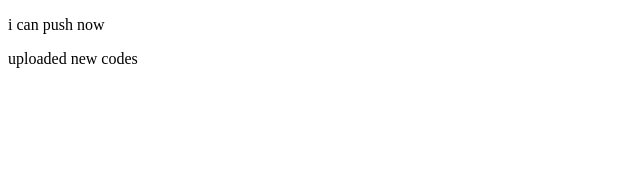
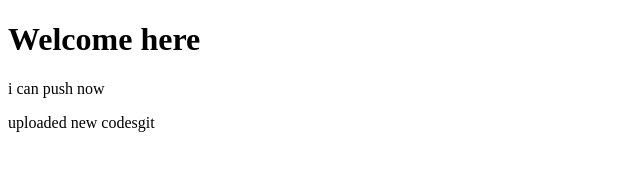
Before and after one commit to RiyadhTalukder/srepo, a plain HTML site: page index.html in a window 1280 px wide. Shown: the whole page, without its empty margins (0-640 px from the left). Drawn offline with Linux system fonts and the light colour scheme.

Commit message:
style add

```diff
--- a/index.html
+++ b/index.html
@@ -6,11 +6,13 @@
     <meta http-equiv="X-UA-Compatible" content="IE=edge">
     <meta name="viewport" content="width=device-width, initial-scale=1.0">
     <title>srepo</title>
+    <link rel="stylesheet" href="style.css">
 </head>
 
 <body>
+    <h1>Welcome here</h1>
     <p>i can push now</p>
-    <p>uploaded new codes</p>
+    <p>uploaded new codesgit</p>
 </body>
 
 </html>
```
Also changed, not shown: style.css (added).
